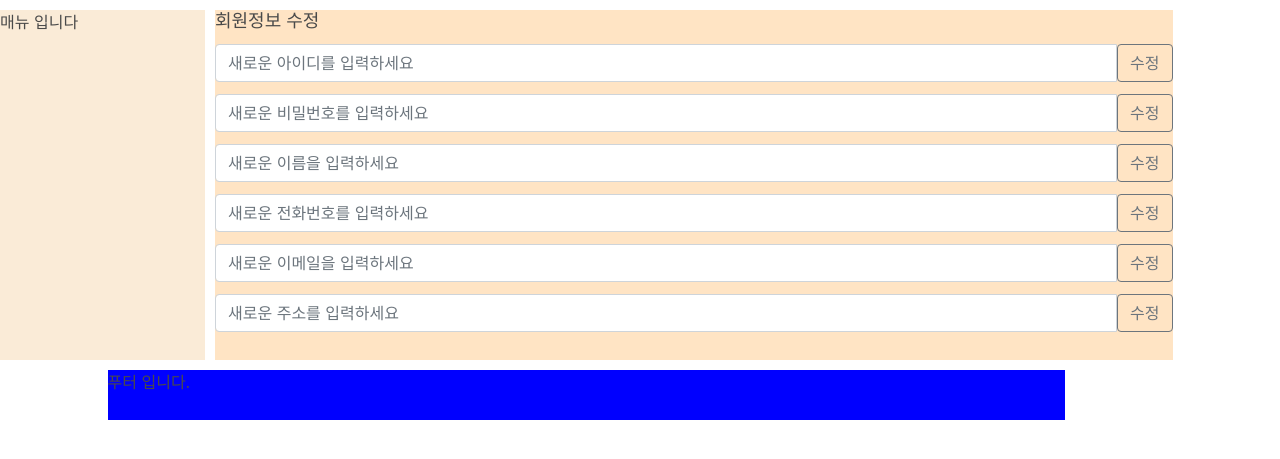
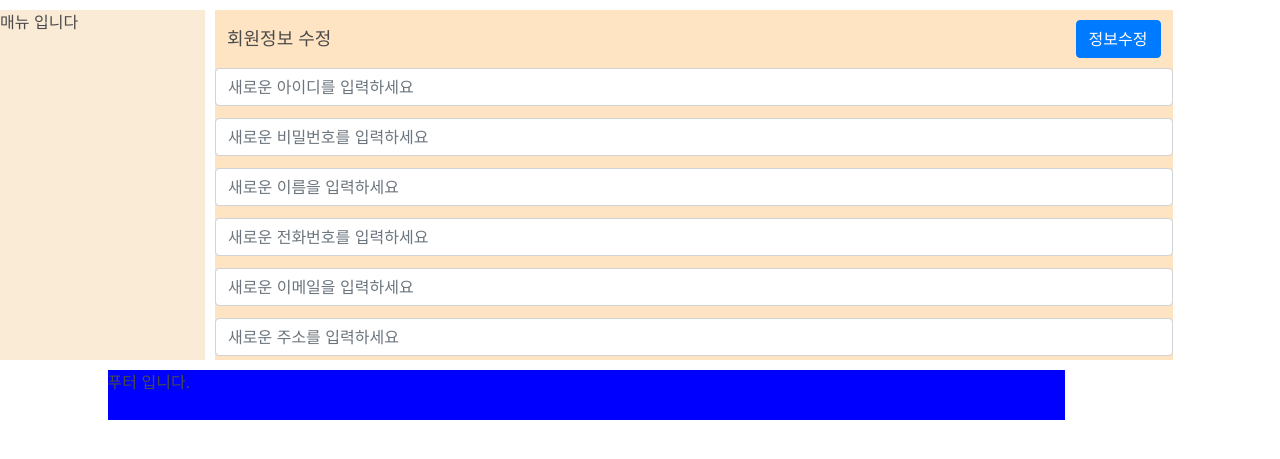
Before and after one commit to leubenia/gonwed, a Flask app: template templates/change.html in a window 1280 px wide. Shown: the part 50-509 px from the top of the page. Run offline with Flask 2, Linux system fonts and the light colour scheme; the template is opened without the code that fills it, so the values that code supplies are empty; some libraries are stand-ins or nearby versions.

Commit message:
회원정보수정 페이지 v01

```diff
--- a/templates/change.html
+++ b/templates/change.html
@@ -23,8 +23,14 @@
 
         <style>
             h1 {
-                margin-bottom: 12px;
                 font-size: large;
+            }
+            section {
+                margin: 10px 12px;
+                display: flex;
+                justify-content: space-between;
+                align-content: center;
+                align-items: center;
             }
         </style>
 
@@ -32,46 +38,43 @@
         <header w3-include-html = "header" class="head"></header>
         <div class="menu">매뉴 입니다</div>
         <div class="set">
-            <h1>회원정보 수정</h1>
+            <section>
+                <h1>회원정보 수정</h1>
+                <button type="button" class="btn btn-primary">정보수정</button>
+            </section>
             <ul>
                 <li class="change-id">
                     <div class="input-group mb-3">
                         <input type="text" class="form-control" placeholder="새로운 아이디를 입력하세요" aria-label="Recipient's username" aria-describedby="button-addon2">
-                        <button class="btn btn-outline-secondary" type="button" id="button-addon2">수정</button>
                     </div>
                 </li>
                 <li class="change-pw">
                     <div class="input-group mb-3">
                         <input type="password" class="form-control" placeholder="새로운 비밀번호를 입력하세요" aria-label="Recipient's username" aria-describedby="button-addon2">
-                        <button class="btn btn-outline-secondary" type="button" id="button-addon2">수정</button>
                     </div>
                 </li>
                 <li class="chage-name">
                     <div class="input-group mb-3">
                         <input type="text" class="form-control" placeholder="새로운 이름을 입력하세요" aria-label="Recipient's username" aria-describedby="button-addon2">
-                        <button class="btn btn-outline-secondary" type="button" id="button-addon2">수정</button>
                     </div>
                 </li>
                 <li class="chage-number">
                     <div class="input-group mb-3">
                         <input type="number" class="form-control" placeholder="새로운 전화번호를 입력하세요" aria-label="Recipient's username" aria-describedby="button-addon2">
-                        <button class="btn btn-outline-secondary" type="button" id="button-addon2">수정</button>
                     </div>
                 </li>
                 <li class="chage-email">
                     <div class="input-group mb-3">
                         <input type="email" class="form-control" placeholder="새로운 이메일을 입력하세요" aria-label="Recipient's username" aria-describedby="button-addon2">
-                        <button class="btn btn-outline-secondary" type="button" id="button-addon2">수정</button>
                     </div>
                 </li>
                 <li>
                     <div class="input-group mb-3">
                         <input type="text" class="form-control" placeholder="새로운 주소를 입력하세요" aria-label="Recipient's username" aria-describedby="button-addon2">
-                        <button class="btn btn-outline-secondary" type="button" id="button-addon2">수정</button>
                     </div>
                 </li>
             </ul>
-            <!-- <button type="button" class="btn btn-primary">정보 수정</button> -->
+
         </div>
 
         <script>
```
